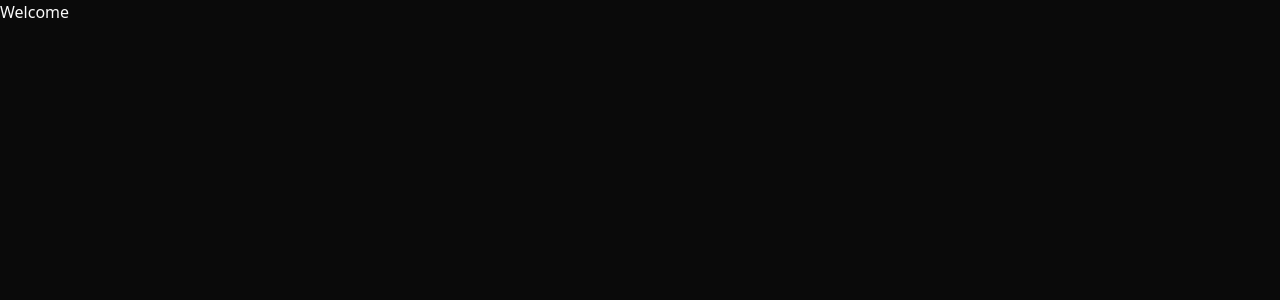
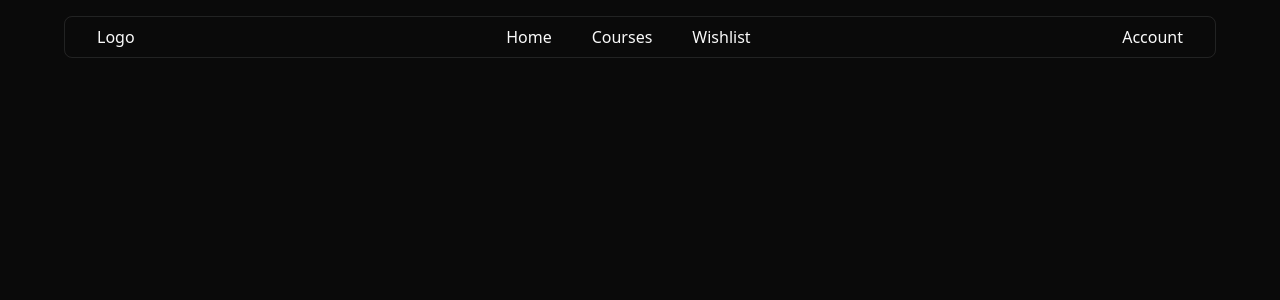
Before and after one commit to crstelli/codinglabs-lms, a Next.js app: page / in a window 1280 px wide. Shown: the top 300 px of the page. Built offline with nearby package versions, Linux system fonts and the light colour scheme.

Commit message:
Built navbar layout.

```diff
--- a/app/page.tsx
+++ b/app/page.tsx
@@ -1,3 +1,9 @@
+import { Navbar } from "@/components/Navbar";
+
 export default function page() {
-  return <div>Welcome</div>;
+  return (
+    <>
+      <Navbar />
+    </>
+  );
 }
--- /dev/null
+++ b/components/Navbar.tsx
@@ -0,0 +1,15 @@
+function Navbar() {
+  return (
+    <nav className="mx-auto grid grid-cols-[auto_1fr_auto] mt-4 w-[90%] border px-8 py-2 rounded-md">
+      <div>Logo</div>
+      <ul className="flex items-center justify-center gap-10">
+        <li>Home</li>
+        <li>Courses</li>
+        <li>Wishlist</li>
+      </ul>
+      <div>Account</div>
+    </nav>
+  );
+}
+
+export { Navbar };
```
